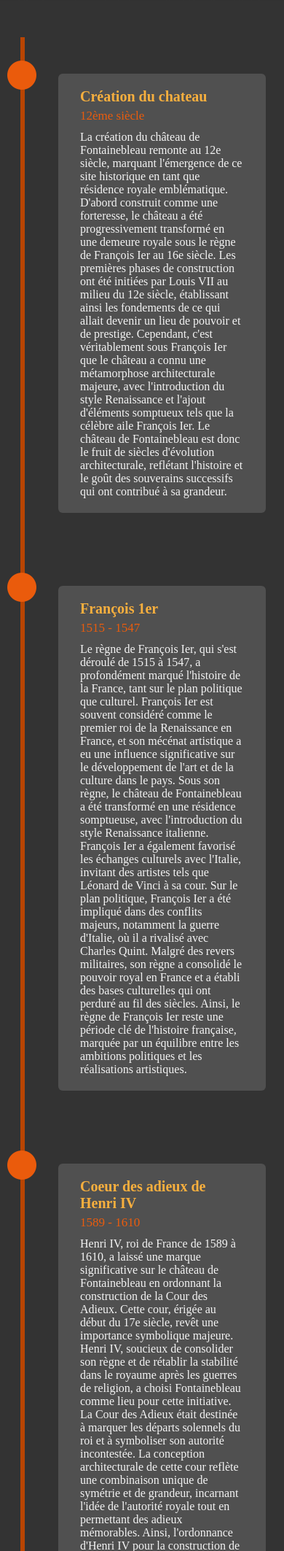
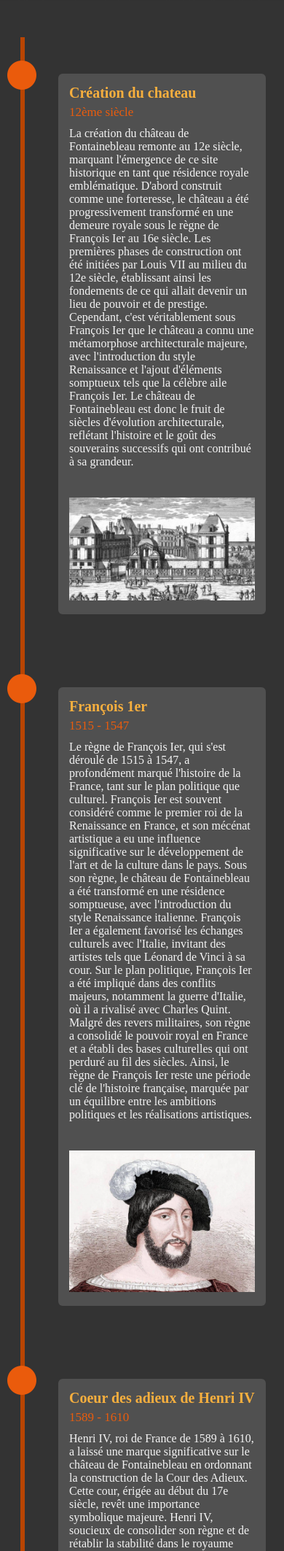
Before and after one commit to EpsiDEV/SAE-Unesco, a PHP site: page /fr/histoire.html in a window 390 px wide. Shown: the part 843-2969 px from the top of the page at 73% size. Run offline with PHP 8.4, Linux system fonts and the light colour scheme; some web fonts are replaced.

Commit message:
La frise chronologique terminée avec les images et responsive

```diff
--- a/css/style.css
+++ b/css/style.css
@@ -354,6 +354,11 @@ li {
   font-family: "Cicle Gordita";
 }
 
+.frise .conteneur .texte img {
+  width: 100%;
+  margin-top: 2.5rem;
+}
+
 .frise .gauche {
   left: 0%;
 }
@@ -403,6 +408,10 @@ li {
     padding-right: 25px;
   }
 
+  .frise .conteneur .texte {
+    padding: 15px;
+  }
+
   .frise .conteneur .texte h2 {
     font-size: 20px;
   }
@@ -433,7 +442,7 @@ li {
   color: #fff;
   margin-top: 5%;
   margin-left: 1rem;
-  margin-bottom: 5%
+  margin-bottom: 5%;
 }
 
 .horaires h1 {
@@ -450,5 +459,5 @@ li {
   /*add the right spacing and sizing responsively */
   font-size: 2rem;
   margin-top: 3rem;
-  margin-left: 2rem
+  margin-left: 2rem;
 }
--- a/fr/histoire.html
+++ b/fr/histoire.html
@@ -63,6 +63,7 @@
             architecturale, reflétant l'histoire et le goût des souverains
             successifs qui ont contribué à sa grandeur.
           </p>
+          <img src="../assets/histoire/creation.png" />
         </div>
       </div>
 
@@ -95,6 +96,7 @@
             française, marquée par un équilibre entre les ambitions politiques
             et les réalisations artistiques.
           </p>
+          <img src="../assets/histoire/francois.png" />
         </div>
       </div>
 
@@ -125,6 +127,7 @@
             et d'inscrire son règne dans l'histoire architecturale et symbolique
             du château.
           </p>
+          <img src="../assets/histoire/henri.png" />
         </div>
       </div>
 
@@ -152,6 +155,7 @@
             de l'ère napoléonienne et le début d'une nouvelle phase dans
             l'histoire politique de l'Europe.
           </p>
+          <img src="../assets/histoire/napoleon.png" />
         </div>
       </div>
 
@@ -183,6 +187,7 @@
             Louis-Philippe, marquant ainsi un nouveau chapitre dans l'histoire
             politique de la France.
           </p>
+          <img src="../assets/histoire/charles.png" />
         </div>
       </div>
 
@@ -217,6 +222,7 @@
             chargé de mémoire, rappelant les sombres jours de l'occupation
             allemande pendant la Seconde Guerre mondiale.
           </p>
+          <img src="../assets/histoire/occupation_allemende.png" />
         </div>
       </div>
 
@@ -249,6 +255,7 @@
             touristique incontournable, mais également un lieu vivant qui
             perpétue la richesse de son passé au cœur de la France.
           </p>
+          <img src="../assets/histoire/nos_jours.png" />
         </div>
       </div>
     </div>
```
Also changed, not shown: assets/histoire/charles.png (added), assets/histoire/creation.png (added), assets/histoire/francois.png (added), assets/histoire/henri.png (added), assets/histoire/napoleon.png (added), assets/histoire/nos_jours.png (added), assets/histoire/occupation_allemende.png (added).
